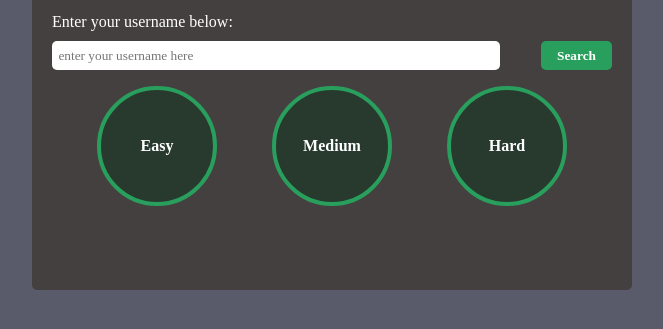
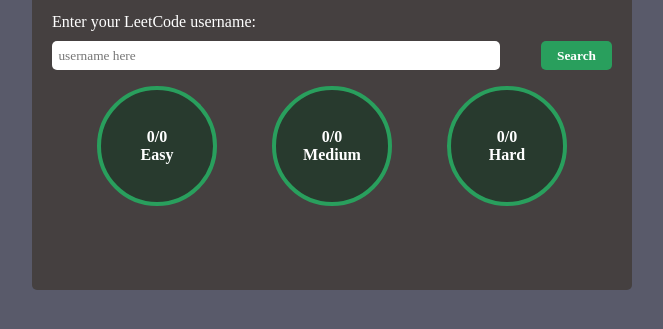
Before and after one commit to naitik2043/leetcode-stats-visualizer, a plain HTML site: page index.html in a window 1280 px wide. Shown: the part 285-614 px from the top of the page, without its empty margins (308-971 px from the left). Drawn offline with Linux system fonts and the light colour scheme.

Commit message:
Update index.html

```diff
--- a/index.html
+++ b/index.html
@@ -11,9 +11,9 @@
     <h1>LeetMetric</h1>
 
     <div class="user-container">
-      <p>Enter your username below:</p>
+      <p>Enter your LeetCode username:</p>
       <div class="user-input-container">
-        <input type="text" placeholder="enter your username here" id="user-input">
+        <input type="text" placeholder="username here" id="user-input">
         <button id="search-btn">Search</button>
       </div>
     </div>
@@ -21,20 +21,20 @@
     <div class="stats-container">
       <div class="progress">
         <div class="progress-item">
-          <div class="easy-progress circle">
-            <span id="easy-label"></span>
+          <div class="circle easy-progress">
+            <span id="easy-label">0/0</span>
             <p>Easy</p>
           </div>
         </div>
         <div class="progress-item">
-          <div class="medium-progress circle">
-            <span id="medium-label"></span>
+          <div class="circle medium-progress">
+            <span id="medium-label">0/0</span>
             <p>Medium</p>
           </div>
         </div>
         <div class="progress-item">
-          <div class="hard-progress circle">
-            <span id="hard-label"></span>
+          <div class="circle hard-progress">
+            <span id="hard-label">0/0</span>
             <p>Hard</p>
           </div>
         </div>
```
